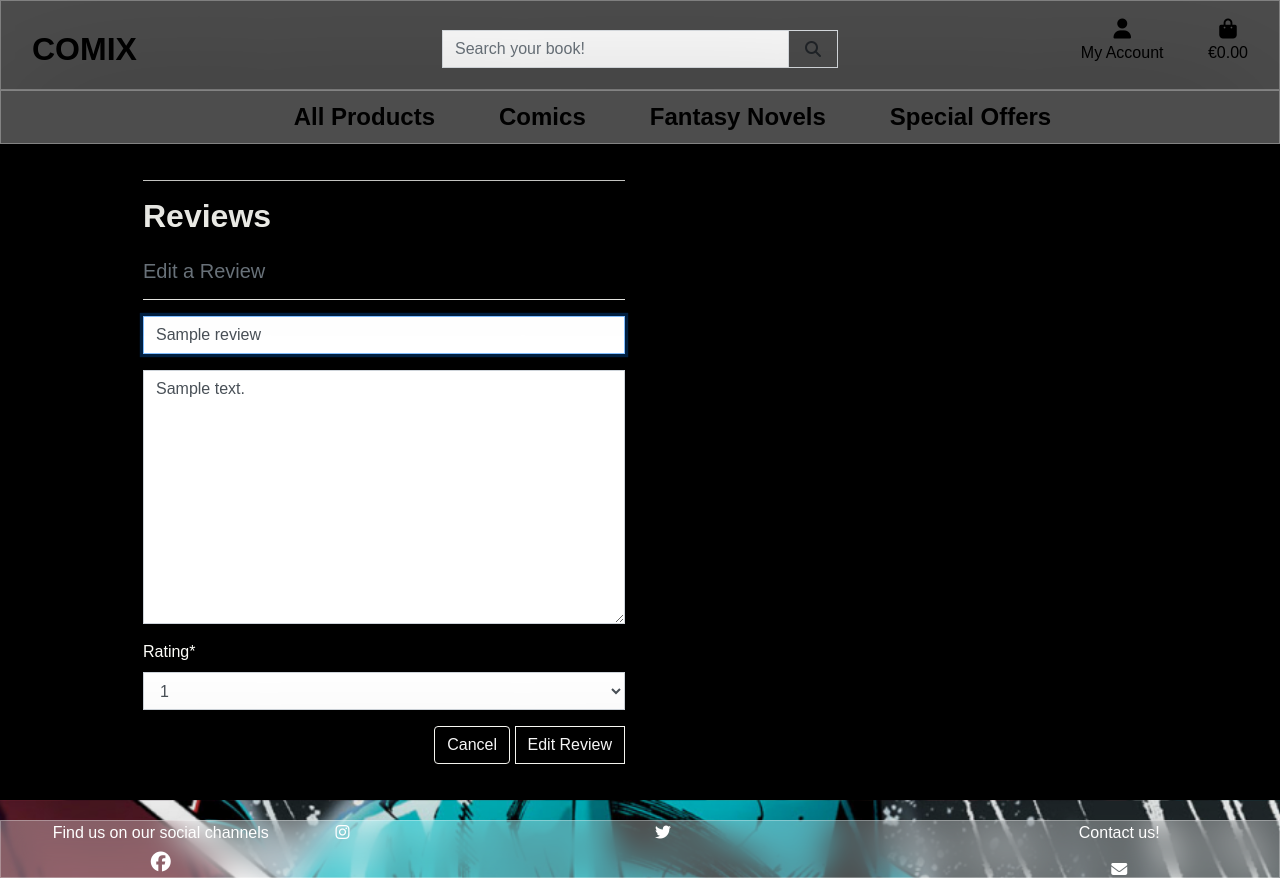
After one commit to Code-Institute-Submissions/ThijsTerporten-milestone-4_MayResub, a Django app: page /reviews/edit_review/1 in a window 1280 px wide. The commit adds this page. Run offline with Django 3.2, Linux system fonts and the light colour scheme; a user stored in the database is signed in; data comes from the database, SQL or seed files in the repository; tables that the repository leaves empty hold one stand-in row (values such as "Sample post"); some libraries are stand-ins or nearby versions; some web fonts are replaced.

```diff
--- a/products/templates/products/product_detail.html
+++ b/products/templates/products/product_detail.html
@@ -109,8 +109,8 @@
                     <!--shows the edit/delete pills if the user is authenticated-->
                     {% if request.user.is_authenticated %}
                     <small class="text-center">
-                        <a class="badge badge-warning" href="">Edit</a> |
-                        <a class="badge badge-danger" href="">Delete</a>
+                        <a class="badge badge-warning" href="{% url 'edit_review' review.id %}">Edit</a> |
+                        <a class="badge badge-danger" href="{% url 'delete_review' review.id %}">Delete</a>
                     </small>
                     {% endif %}
                 </div>
--- /dev/null
+++ b/reviews/templates/reviews/edit_review.html
@@ -0,0 +1,41 @@
+{% extends "base.html" %}
+{% load static %}
+
+{% block page_header %}
+<!--header-->
+<div class="container header-container">
+    <div class="row">
+        <div class="col"></div>
+    </div>
+</div>
+{% endblock %}
+
+{% block content %}
+<!--overlay-->
+<div class="overlay"></div>
+<div class="container">
+    <div class="row">
+        <div class="col-12 col-md-6">
+            <hr>
+            <h2 class="logo-font mb-4">Reviews</h2>
+            <h5 class="text-muted">Edit a Review</h5>
+            <hr>
+        </div>
+    </div>
+    <!--retrieves the review from the db and allows the user to edit-->
+    <div class="row pb-5">
+        <div class="col-12 col-md-6">
+            <form method="POST" action="{% url 'edit_review' review.id %}" class="form mb-2"
+                enctype="multipart/form-data">
+                {% csrf_token %}
+                {{ form | crispy }}
+                <!--buttons to confirm edit or cancel the process-->
+                <div class="text-right">
+                    <a href="{% url 'product_detail' product.id %}" class="btn btn-outline text-white">Cancel</a>
+                    <button class="btn btn-outline text-white rounded-0" type="submit">Edit Review</button>
+                </div>
+            </form>
+        </div>
+    </div>
+</div>
+{% endblock %}
--- a/reviews/urls.py
+++ b/reviews/urls.py
@@ -3,4 +3,6 @@ from . import views
 
 urlpatterns = [
     path("add_review/<product_id>", views.add_review, name="add_review"),
+    path("edit_review/<int:review_id>", views.edit_review, name="edit_review"),
+    path("delete_review/<review_id>", views.delete_review, name="delete_review"),
 ]
--- a/reviews/views.py
+++ b/reviews/views.py
@@ -43,3 +43,41 @@ def add_review(request, product_id):
     }
 
     return render(request, template, context)
+
+
+@login_required
+def edit_review(request, review_id):
+    """
+    Edit a review to a product
+    """
+    review = get_object_or_404(Review, pk=review_id)
+    if request.method == 'POST':
+        form = ReviewForm(request.POST, instance=review)
+        if form.is_valid():
+            form.save()
+            messages.success(request, 'Successfully edited review.')
+        else:
+            messages.error(request, 'Failed to edit review. \
+                    Please check the form is valid and try again.')
+    else:
+        form = ReviewForm(instance=review)
+
+    template = "reviews/edit_review.html"
+    context = {
+        "form": form,
+        "review": review,
+        "product": review.product,
+    }
+
+    return render(request, template, context)
+
+
+@login_required
+def delete_review(request, review_id):
+    """
+    Delete a review for a product
+    """
+    review = get_object_or_404(Review, pk=review_id)
+    review.delete()
+    messages.success(request, 'Review deleted!')
+    return redirect(reverse('product_detail', args=(review.product.id,)))
```
Also changed, not shown: products/views.py (+6 -1 lines), profiles/templates/profiles/profile.html (+3 -4 lines).
